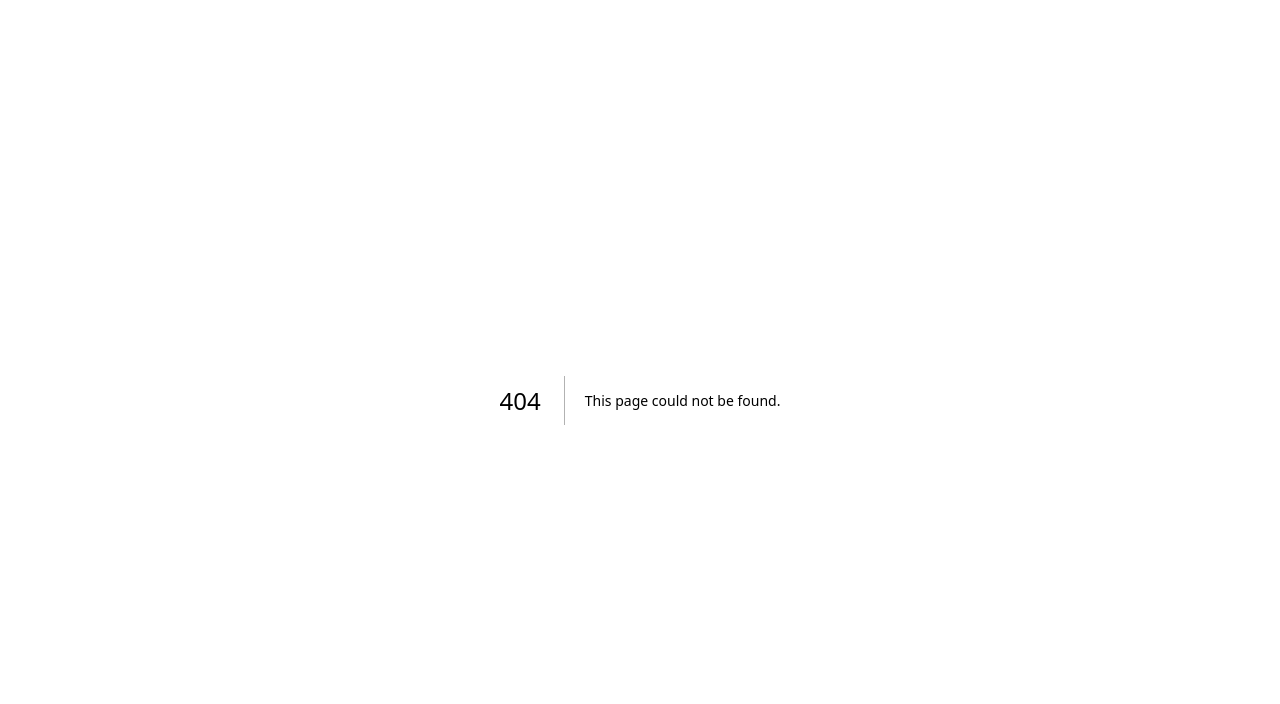
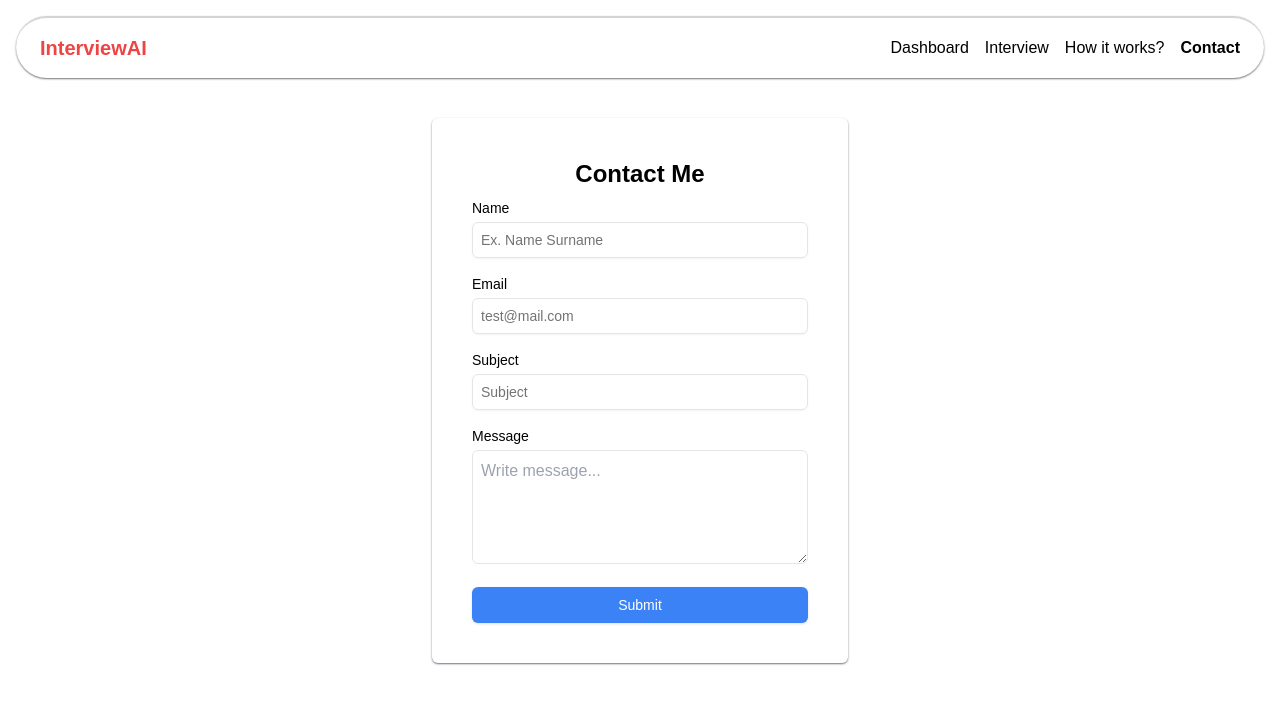
Before and after one commit to git-mern/InterviewAI, a Next.js app: page /contact in a window 1280 px wide. Before the commit this address had no page. Shown: the top 704 px of the page. Built offline with nearby package versions, Linux system fonts and the light colour scheme.

Commit message:
Added contactpage

```diff
--- /dev/null
+++ b/app/contact/page.jsx
@@ -0,0 +1,186 @@
+"use client";
+
+import { Button } from "@/components/ui/button";
+import { Input } from "@/components/ui/input";
+import axios from "axios";
+import toast from "react-hot-toast";
+import React, { useState } from "react";
+// import { MailIcon } from "lucide-react";
+import Navbar from "../dashboard/_components/navbar";
+
+const ContactPage = () => {
+  const [formData, setFormData] = useState({
+    name: "",
+    email: "",
+    subject: "",
+    message: "",
+  });
+
+  const [errors, setErrors] = useState({
+    name: "",
+    email: "",
+    subject: "",
+    message: "",
+  });
+
+  const [isSubmitting, setIsSubmitting] = useState(false);
+
+  const handleChange = (e) => {
+    const { name, value } = e.target;
+    setFormData((prevData) => ({ ...prevData, [name]: value }));
+  };
+
+  const validateForm = () => {
+    let isValid = true;
+    const newErrors = { name: "", email: "", subject: "", message: "" };
+
+    if (!formData.name) {
+      newErrors.name = "Name is required.";
+      isValid = false;
+    }
+    if (!formData.email) {
+      newErrors.email = "Email is required.";
+      isValid = false;
+    } else if (!/\S+@\S+\.\S+/.test(formData.email)) {
+      newErrors.email = "Email is invalid.";
+      isValid = false;
+    }
+    if (!formData.subject) {
+      newErrors.subject = "Subject is required.";
+      isValid = false;
+    }
+    if (!formData.message) {
+      newErrors.message = "Message is required.";
+      isValid = false;
+    }
+
+    setErrors(newErrors);
+    return isValid;
+  };
+
+  const handleSubmit = async (e) => {
+    e.preventDefault();
+
+    if (validateForm()) {
+      setIsSubmitting(true);
+      try {
+        await axios.post("http://localhost:5000/api/contact", formData);
+        toast.success("Form submitted successfully!");
+        setFormData({ name: "", email: "", subject: "", message: "" });
+      } catch (error) {
+        if (axios.isAxiosError(error) && error.response) {
+          const errorMessage =
+            error.response.data.message || "Unexpected error";
+          toast.error(`Failed to submit the form: ${errorMessage}`);
+        } else {
+          toast.error("An unexpected error occurred.");
+        }
+        // console.error("Error submitting form:", error);
+      } finally {
+        setIsSubmitting(false);
+      }
+    }
+  };
+
+  return (
+    <>
+      <Navbar />
+      <div className="mt-10 rounded-md mx-auto backdrop-blur-xl mb-10 max-w-xl ">
+        <div className="flex flex-col justify-center items-center backdrop-blur-md bg-white/10 p-10 rounded-md mx-10 md:mx-20 shadow-sm shadow-gray-500">
+          <h1 className="text-2xl font-semibold">Contact Me</h1>
+          {/* <p className="text-muted-foreground">or you can reach me at</p>
+          <a href="mailto:pratikpp2302@gmail.com">
+            <p className="text-muted-foreground mb-4 flex justify-center items-center">
+              <MailIcon className="mx-1" size={20} />
+              pratikpp2302@gmail.com
+            </p>
+          </a> */}
+          <form
+            onSubmit={handleSubmit}
+            className="flex flex-col gap-4 w-full max-w-md mt-2">
+            <div>
+              <label htmlFor="name" className="block text-sm font-medium mb-1">
+                Name
+              </label>
+              <Input
+                id="name"
+                name="name"
+                type="text"
+                value={formData.name}
+                onChange={handleChange}
+                className="w-full p-2 rounded-md border"
+                placeholder="Ex. Name Surname"
+              />
+              {errors.name && (
+                <p className="text-red-500 text-sm">{errors.name}</p>
+              )}
+            </div>
+            <div>
+              <label htmlFor="email" className="block text-sm font-medium mb-1">
+                Email
+              </label>
+              <Input
+                id="email"
+                name="email"
+                type="email"
+                value={formData.email}
+                onChange={handleChange}
+                className="w-full p-2 rounded-md border"
+                placeholder="test@mail.com"
+              />
+              {errors.email && (
+                <p className="text-red-500 text-sm">{errors.email}</p>
+              )}
+            </div>
+            <div>
+              <label
+                htmlFor="subject"
+                className="block text-sm font-medium mb-1">
+                Subject
+              </label>
+              <Input
+                id="subject"
+                name="subject"
+                type="text"
+                value={formData.subject}
+                onChange={handleChange}
+                className="w-full p-2 rounded-md border"
+                placeholder="Subject"
+              />
+              {errors.subject && (
+                <p className="text-red-500 text-sm">{errors.subject}</p>
+              )}
+            </div>
+            <div>
+              <label
+                htmlFor="message"
+                className="block text-sm font-medium mb-1">
+                Message
+              </label>
+              <textarea
+                id="message"
+                name="message"
+                value={formData.message}
+                onChange={handleChange}
+                className="w-full p-2 rounded-md border bg-white/5 outline-none"
+                rows={4}
+                placeholder="Write message..."
+              />
+              {errors.message && (
+                <p className="text-red-500 text-sm">{errors.message}</p>
+              )}
+            </div>
+            <Button
+              type="submit"
+              disabled={isSubmitting}
+              className="bg-blue-500 text-white py-2 px-4 rounded-md hover:bg-blue-600 disabled:bg-blue-300">
+              {isSubmitting ? "Submitting..." : "Submit"}
+            </Button>
+          </form>
+        </div>
+      </div>
+    </>
+  );
+};
+
+export default ContactPage;
--- a/app/dashboard/_components/navbar.jsx
+++ b/app/dashboard/_components/navbar.jsx
@@ -37,12 +37,13 @@ const Navbar = () => {
             }`}>
             How it works?
           </li>
-          <li
+          <Link
+            href="/contact"
             className={`hover:text-black cursor-pointer transition-all hover:font-semibold ${
-              path == "/dashboard/contact" && "text-black font-semibold"
+              path == "/contact" && "text-black font-semibold"
             }`}>
             Contact
-          </li>
+          </Link>
         </ul>
       </div>
       <UserButton />
--- a/app/layout.jsx
+++ b/app/layout.jsx
@@ -1,7 +1,8 @@
 import { Geist, Geist_Mono } from "next/font/google";
 import "./globals.css";
 import { ClerkProvider } from "@clerk/nextjs";
-import { Toaster } from "@/components/ui/sonner";
+import { Toaster } from "react-hot-toast";
+import { Toaster as ToasterSonner } from "sonner";
 
 const geistSans = Geist({
   variable: "--font-geist-sans",
@@ -26,6 +27,7 @@ export default function RootLayout({ children }) {
           className={`${geistSans.variable} ${geistMono.variable} antialiased`}>
           {children}
           <Toaster />
+          <ToasterSonner />
         </body>
       </html>
     </ClerkProvider>
--- a/package.json
+++ b/package.json
@@ -17,6 +17,7 @@
     "@radix-ui/react-collapsible": "^1.1.2",
     "@radix-ui/react-dialog": "^1.1.4",
     "@radix-ui/react-slot": "^1.1.1",
+    "axios": "^1.7.9",
     "class-variance-authority": "^0.7.1",
     "clsx": "^2.1.1",
     "drizzle-orm": "^0.38.3",
@@ -27,6 +28,7 @@
     "react": "^19.0.0",
     "react-dom": "^19.0.0",
     "react-hook-speech-to-text": "^0.8.0",
+    "react-hot-toast": "^2.5.1",
     "react-webcam": "^7.2.0",
     "sonner": "^1.7.1",
     "tailwind-merge": "^2.6.0",
```
Also changed, not shown: 1 other file (tests, documents, lock files or other folders).
